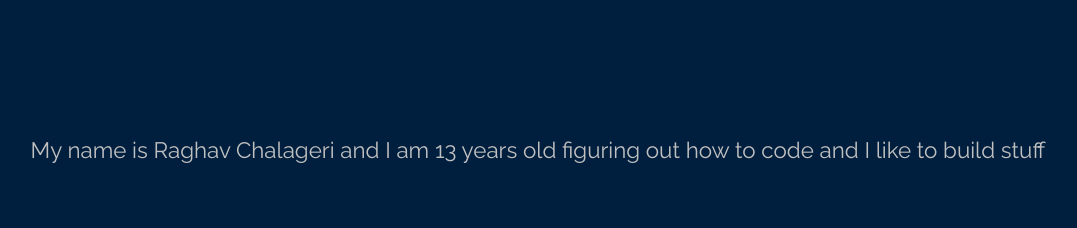
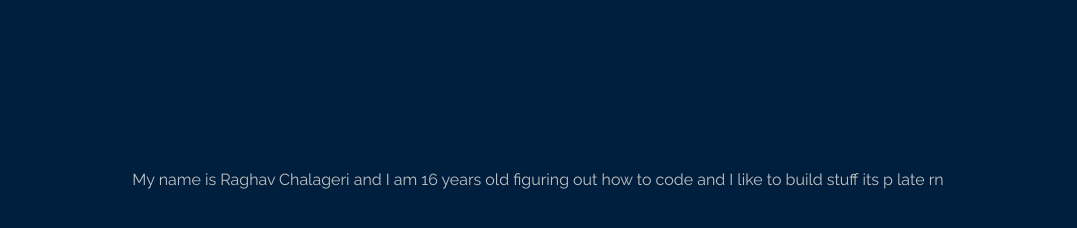
Before and after one commit to raghavnc/raghavnc.github.io, a plain HTML site: page index.html in a window 1280 px wide. Shown: the part 352-580 px from the top of the page, without its empty margins (102-1179 px from the left). Drawn offline with nearby package versions, Linux system fonts and the light colour scheme.

Commit message:
Changed My Age

```diff
--- a/index.html
+++ b/index.html
@@ -32,10 +32,11 @@
 
 
 	<section id="whoami">
-		<p class="blurb">
-			My name is Raghav Chalageri and I am 13 years old figuring out how to code and I like to build stuff
-		</p>
+		<p >
+			My name is Raghav Chalageri and I am 16 years old figuring out how to code and I like to build stuff
 
+				its p late rn
+			</p>
 
 
 
```
